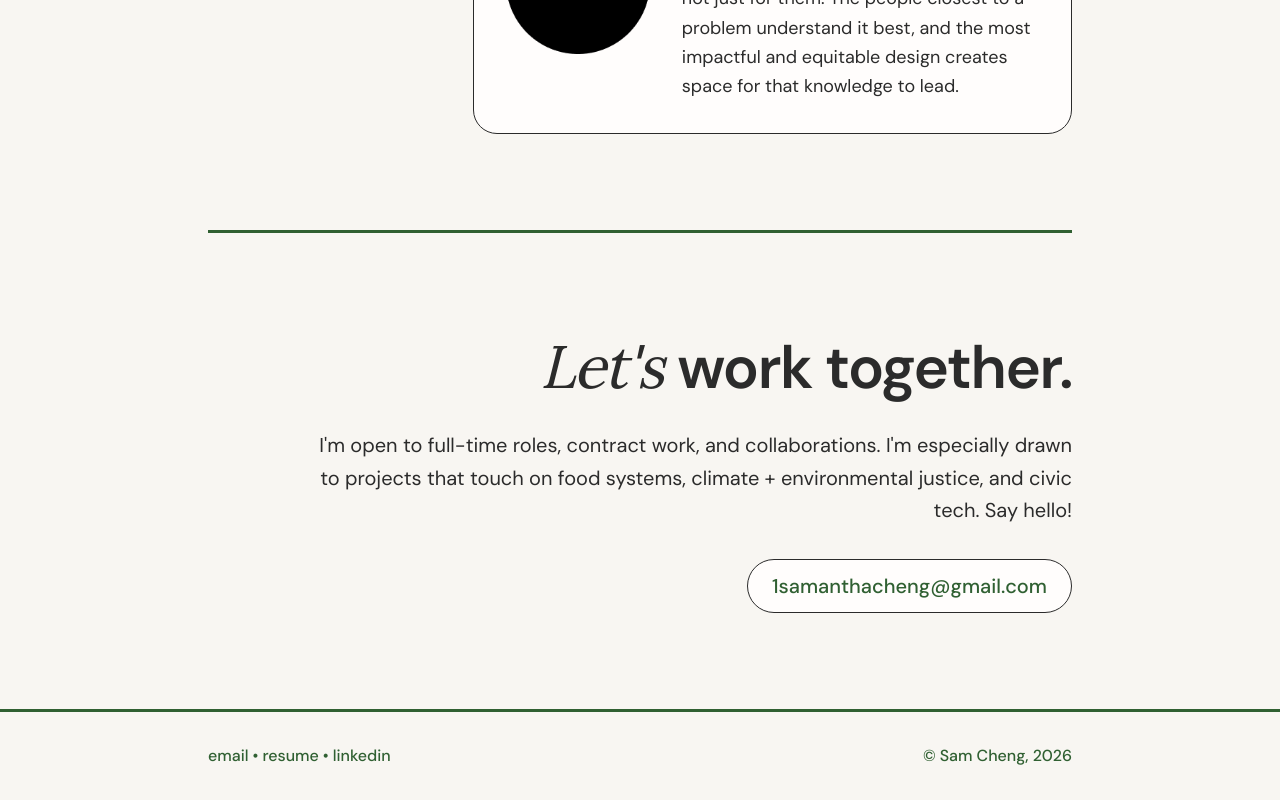
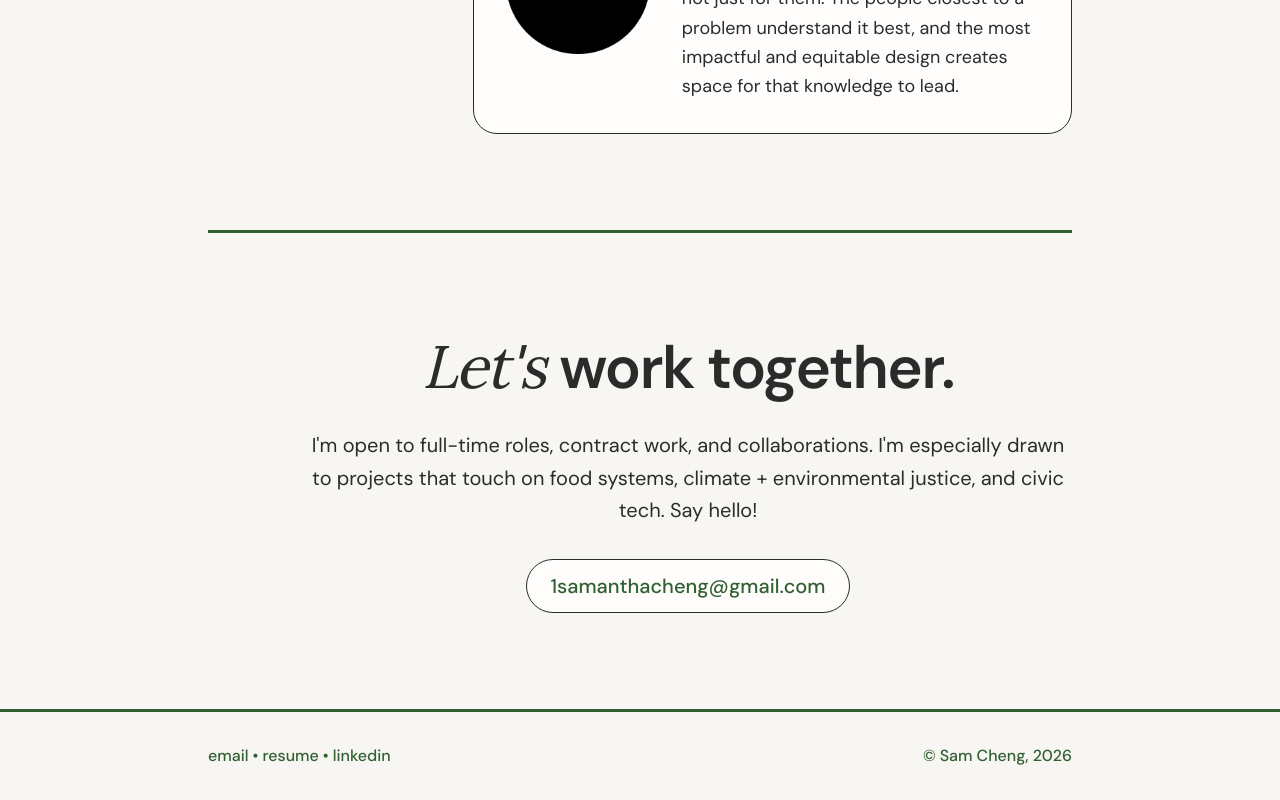
Before and after one commit to 1samanthacheng/portfolio, a Next.js app: page / in a window 1280 px wide. Shown: the part 2183-2983 px from the top of the page. Built offline with nearby package versions, Linux system fonts and the light colour scheme.

Commit message:
Update contact-section.tsx

```diff
--- a/components/contact-section.tsx
+++ b/components/contact-section.tsx
@@ -6,7 +6,7 @@ export function ContactSection() {
 
       {/* Content */}
       <div className="py-16 md:py-24">
-        <div className="ml-auto max-w-3xl text-right">
+        <div className="ml-auto max-w-3xl text-center">
           {/* Headline */}
           <h2 className="mb-6 text-4xl leading-tight tracking-tight md:text-5xl lg:text-6xl">
             <span className="font-serif italic">Let&apos;s</span>{" "}
```
